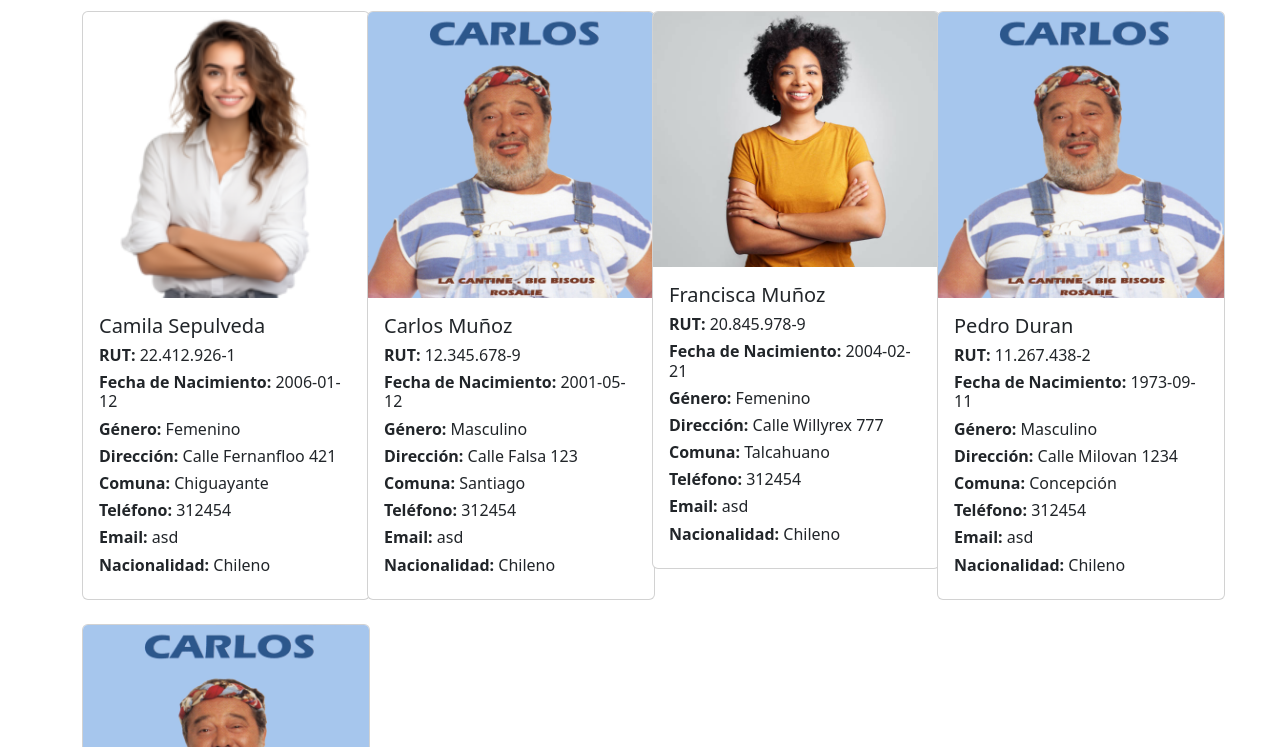
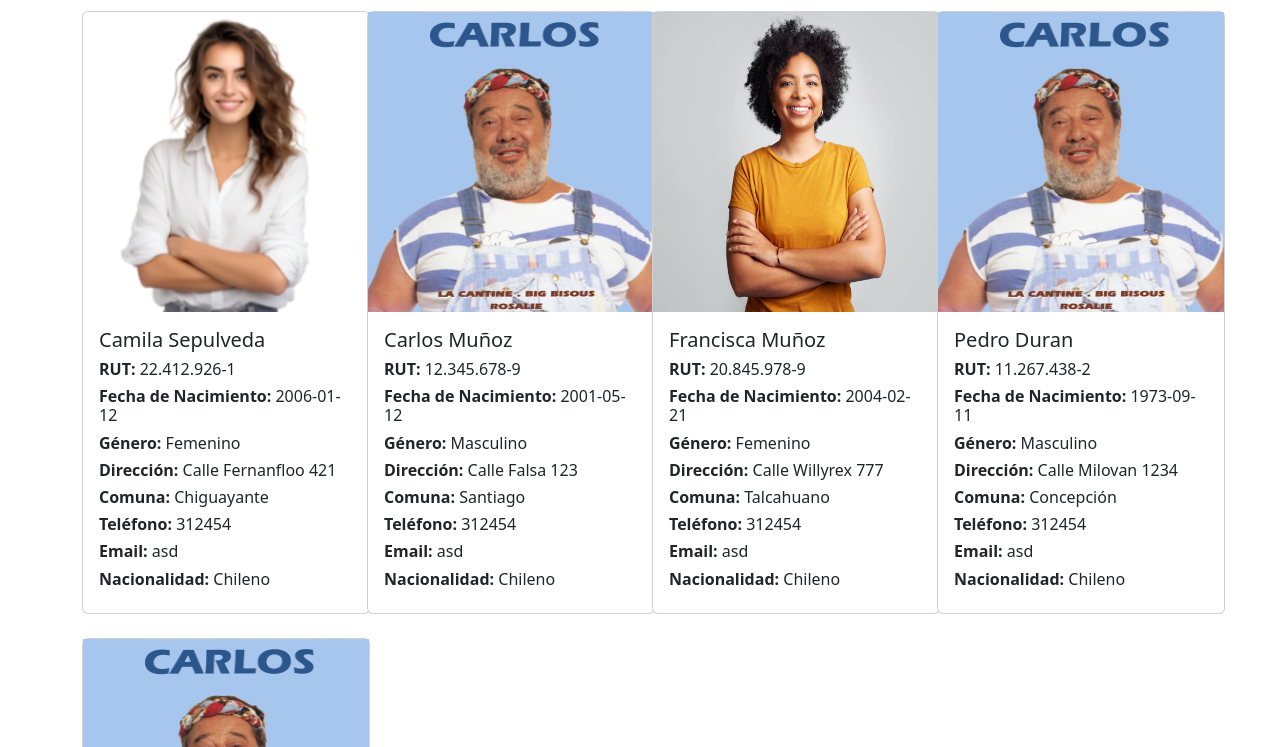
Before and after one commit to ignacioandresr/redit_x_mongo, a plain HTML site: page certamen_3/index.html in a window 1280 px wide. Shown: the part 53-800 px from the top of the page. Drawn offline with nearby package versions, Linux system fonts and the light colour scheme.

Commit message:
Update index.html

```diff
--- a/certamen_3/index.html
+++ b/certamen_3/index.html
@@ -15,7 +15,7 @@
         <div class="row" id="alumno-list">
 
         </div>
-
+        <img src="" height="" alt="">
     </div>
     <script>
         async function obtenerListadoAlumnos(){
@@ -29,7 +29,9 @@
                 const col = document.createElement('div');
                 col.className ='col-6 col-md-4 col-lg-3 col-xs-2 mb-2'
                 col.innerHTML = `<div class="card my-2" style="width: 18rem;">
-                <img src="${alumno.foto}" class="card-img-top" alt="...">
+                <div class="">
+                    <img src="${alumno.foto}" class="w-100" alt="" height="300">
+                </div>
                 <div class="card-body">
                   <h5 class="card-title">${alumno.nombre} ${alumno.apellido}</h5>
                   <h6> <b> RUT: </b> <span>${alumno.rut}</span> </h6>
```
